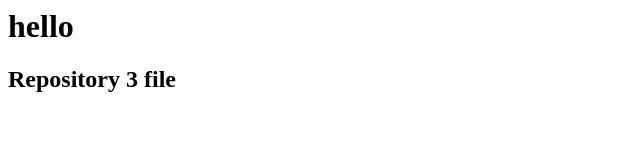
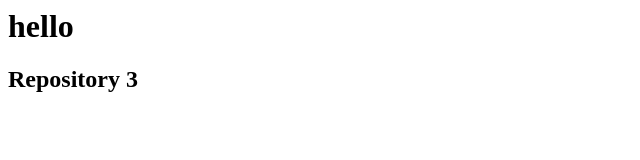
Before and after one commit to snehaos20/repo3, a plain HTML site: page index.html in a window 1280 px wide. Shown: the full height of the page, 0-640 px from the left. Drawn offline with Linux system fonts and the light colour scheme.

Commit message:
Update index.html

```diff
--- a/index.html
+++ b/index.html
@@ -1,2 +1,2 @@
 <h1>hello</h1>
-<h2> Repository 3 file</h2>
+<h2> Repository 3</h2>
```
